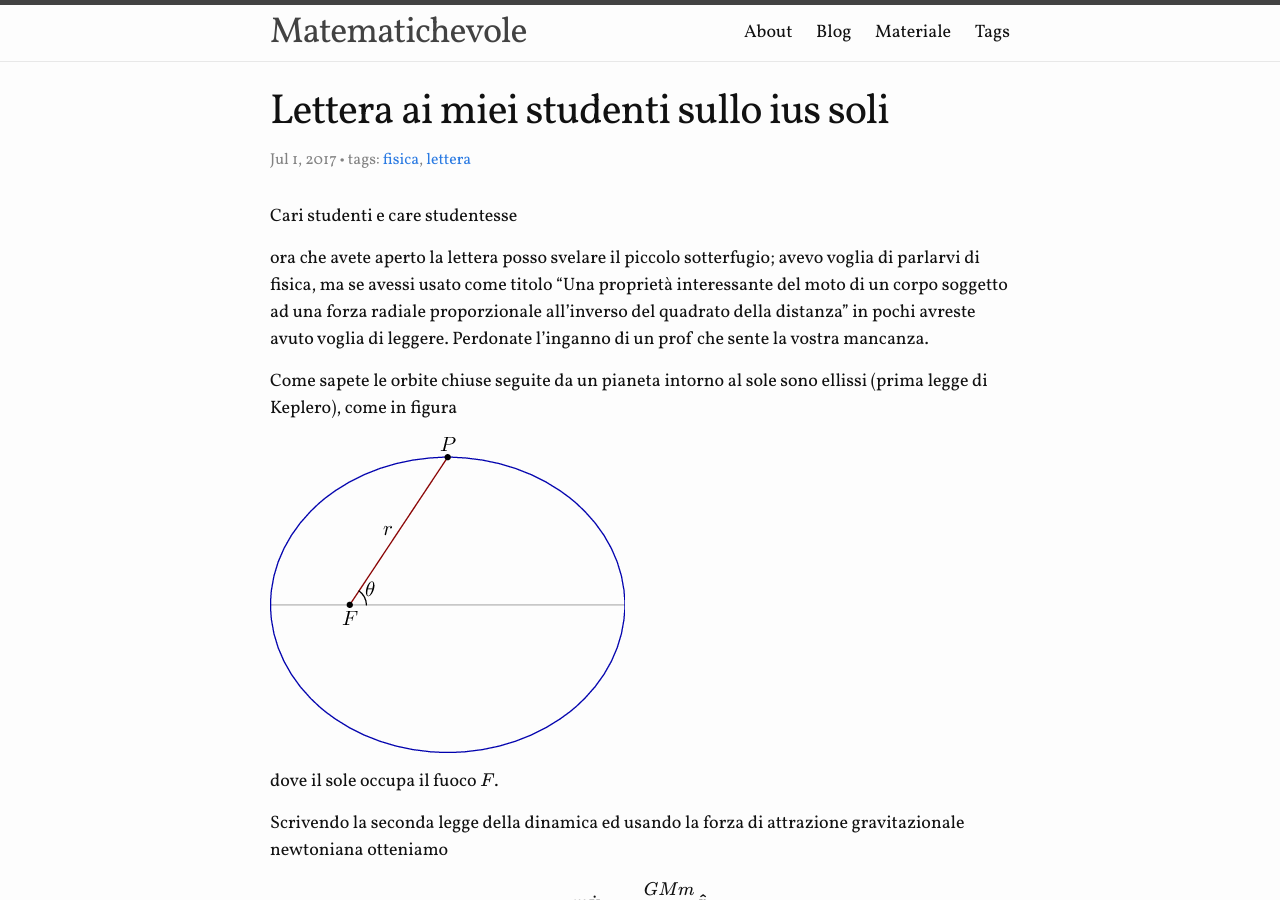
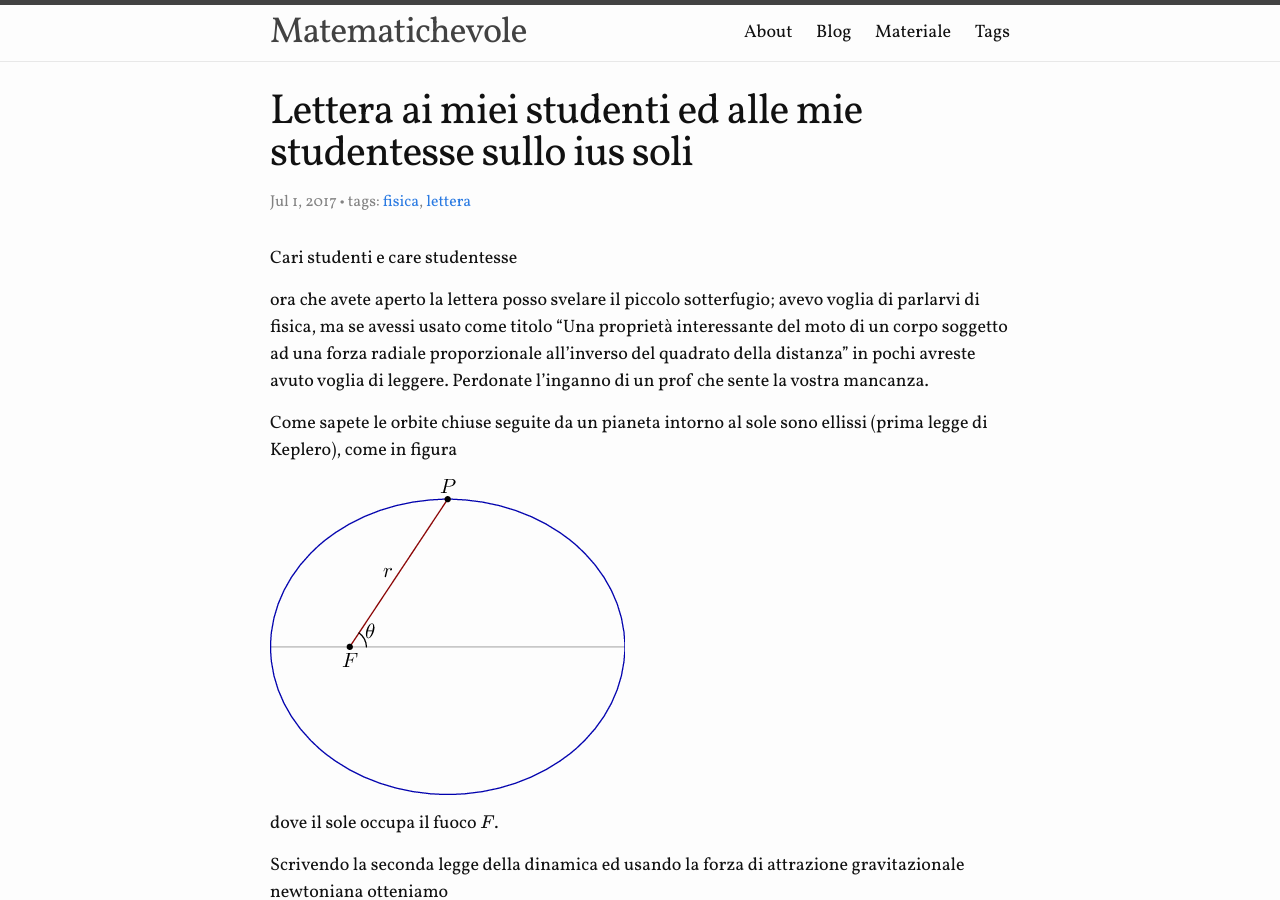
Before and after one commit to orporick/orporick.github.io, a Jekyll site: the page built from _posts/2017-07-01-lettera-ai-miei-studenti-sullo-ius-soli.markdown, in a window 1280 px wide and 900 px high. Built offline with Jekyll 4.4.1, drawn with Linux system fonts in a browser that asks for light colours; nearby versions of some CDN libraries; formulas are drawn with MathJax 3.

Commit message:
Nuovo post

```diff
--- a/_posts/2017-07-01-lettera-ai-miei-studenti-sullo-ius-soli.markdown
+++ b/_posts/2017-07-01-lettera-ai-miei-studenti-sullo-ius-soli.markdown
@@ -1,6 +1,6 @@
 ---
 layout: post
-title: "Lettera ai miei studenti sullo ius soli"
+title: "Lettera ai miei studenti ed alle mie studentesse sullo ius soli"
 published: true
 tags: [fisica, lettera]
 ---
```
Also changed, not shown: 1 other file.
